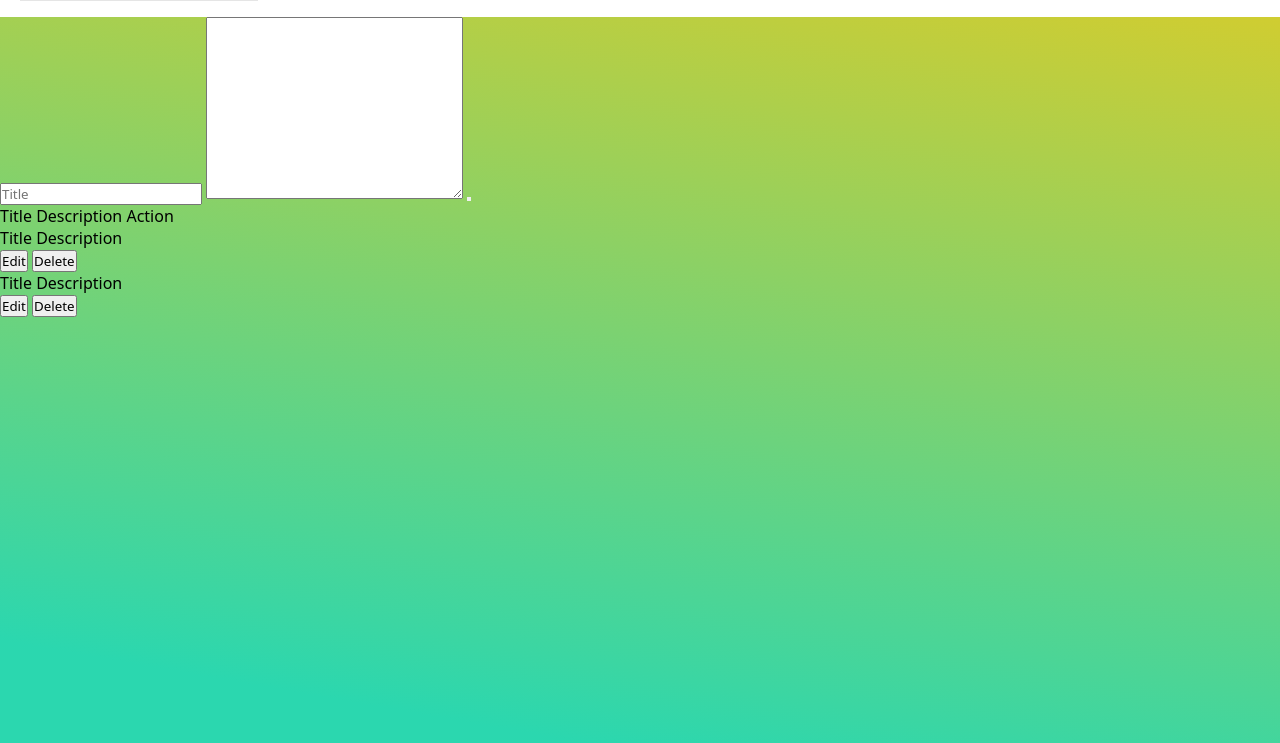
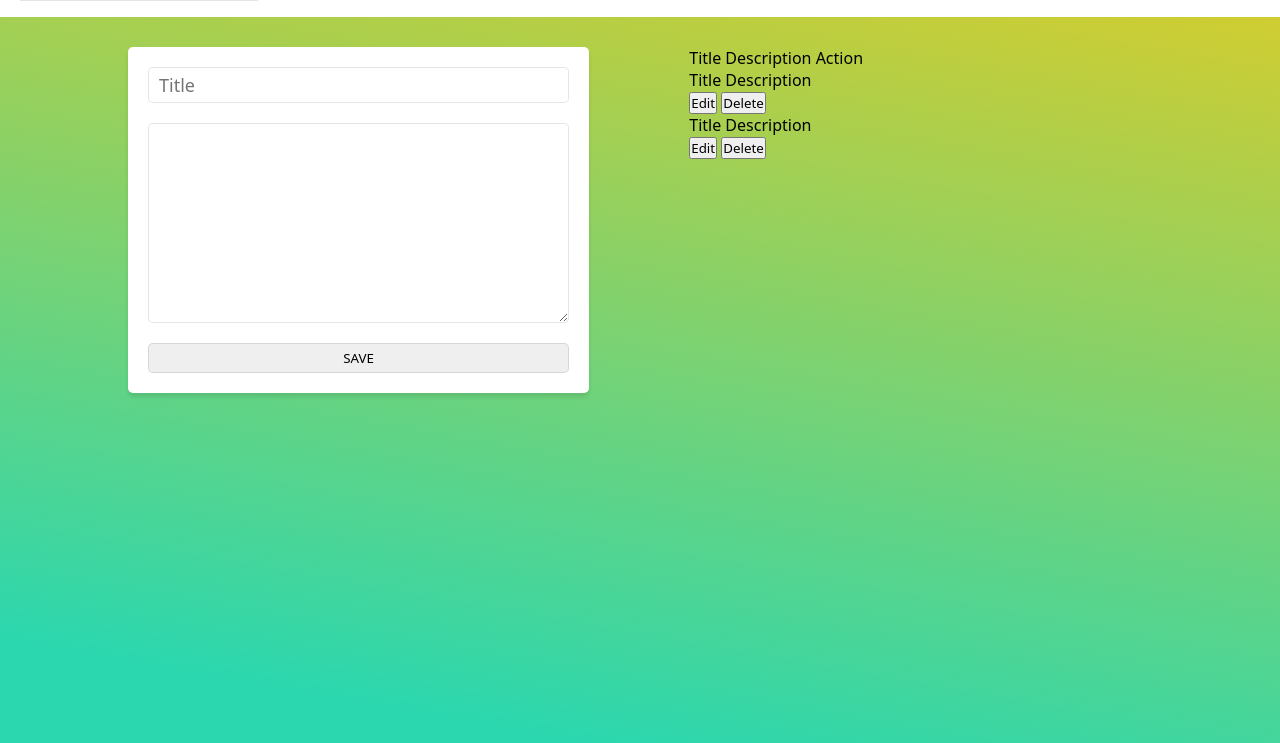
Before and after one commit to Jav0ho7/TODO, a plain HTML site: page index.html in a window 1280 px wide. Shown: the part 57-800 px from the top of the page. Drawn offline with Linux system fonts and the light colour scheme.

Commit message:
first commit

```diff
--- a/index.html
+++ b/index.html
@@ -19,7 +19,7 @@
     <form action="" class="main-form">
       <input type="text" placeholder="Title" class="form-input">
       <textarea name="" id="" cols="30" rows="10" class="form-textarea"></textarea>
-      <button class="form-btn"></button>
+      <button class="form-btn">SAVE</button>
     </form>
 
     <div class="todo-list">
@@ -27,6 +27,7 @@
         <span class="todo-list__span">Title</span>
         <span class="todo-list__span">Description</span>
         <span class="todo-list__span">Action</span>
+
 
       </div>
 
@@ -36,8 +37,8 @@
           <span class="todos__span">Description</span>
 
           <div class="todos__actions">
-            <button class="todos__action">Edit</button>
-            <button class="todos__action">Delete</button>
+            <button class="todos__action btn">Edit</button>
+            <button class="todos__action btn">Delete</button>
           </div>
 
         </li>
--- a/scss/_main.scss
+++ b/scss/_main.scss
@@ -15,3 +15,65 @@
     font-weight: 600;
   }
 }
+
+.main-content{
+  width: 80%;
+  margin: 30px auto;
+  display: flex;
+  gap: 100px;
+}
+
+.main-form{
+  background: white;
+  display: flex;
+  flex-direction: column;
+  justify-content: center;
+  color: 20px;
+  padding: 20px;
+  flex-grow: 2;
+  gap: 20px;
+
+  border-radius: 5px;
+  box-shadow:  0 4px 4px rgba(black, 0.1);
+
+}
+
+.form-input{
+  border: 1px solid rgba(black, 0.1);
+  padding: 5px 10px;
+  font-size: 18px;
+  border-radius: 5px;
+  &:focus{
+    outline: 2px solid $success;
+    outline-offset: 2px;
+  }
+}
+
+.form-btn{
+  padding:5px 10px;
+  border-radius: 5px;
+  border: 1px solid rgba(black, 0.1);
+}
+
+.form-textarea{
+  resize: vertical;
+  max-height: 200px;
+
+  border: 1px solid rgba(black, 0.1);
+  padding:5px 10px;
+  font-size: 18px;
+  border-radius: 5px;
+  &:focus{
+    outline: 2px solid $success;
+    outline-offset: 2px;
+  }
+}
+
+.todo-list{
+  flex-grow: 8;
+
+}
+
+.btn{
+
+}
```
Also changed, not shown: css/setting.css, css/setting.min.css, 2 other files.
